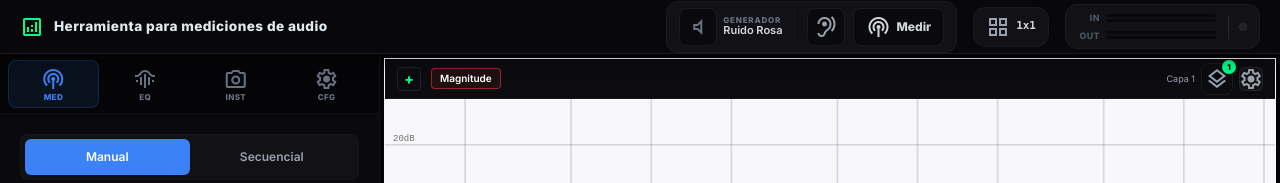
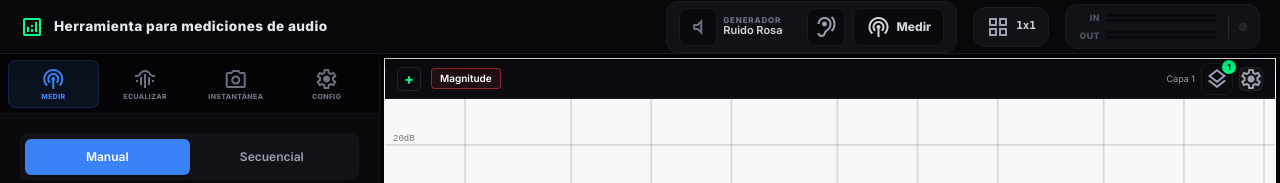
Before and after one commit to entrerios2/asistente, a SvelteKit app: page / in a window 1280 px wide. Shown: the top 183 px of the page. Built offline with nearby package versions, Linux system fonts and the light colour scheme.

Commit message:
feat: add sidebar component for acoustic measurement controls, equalization management, and sequence presets

```diff
--- a/src/components/medicion/Sidebar.svelte
+++ b/src/components/medicion/Sidebar.svelte
@@ -707,10 +707,10 @@
     <div class="flex items-center bg-[#050507] border-b border-[#1a1a24]/50 px-2 py-1.5 gap-0.5 h-[60px] flex-shrink-0">
         <nav class="flex-1 flex items-center gap-0.5">
             {#each [
-                { id: 'medicion', icon: 'podcasts', label: 'Med' },
-                { id: 'eq', icon: 'cadence', label: 'EQ' },
-                { id: 'snaps', icon: 'photo_camera', label: 'Inst' },
-                { id: 'config', icon: 'settings', label: 'Cfg' },
+                { id: 'medicion', icon: 'podcasts', label: 'MEDIR' },
+                { id: 'eq', icon: 'cadence', label: 'ECUALIZAR' },
+                { id: 'snaps', icon: 'photo_camera', label: 'INSTANTÁNEA' },
+                { id: 'config', icon: 'settings', label: 'CONFIG' },
             ] as tab}
                 <button
                     class="flex-1 h-[48px] rounded-lg flex flex-col items-center justify-center transition-all duration-200 cursor-pointer gap-0.5
@@ -721,7 +721,7 @@
                     title={tab.label}
                 >
                     <span class="material-symbols-outlined text-[20px]">{tab.icon}</span>
-                    <span class="text-[8px] font-bold uppercase tracking-wider leading-none">{tab.label}</span>
+                    <span class="text-[7px] font-bold uppercase tracking-wider leading-none">{tab.label}</span>
                 </button>
             {/each}
         </nav>
```
